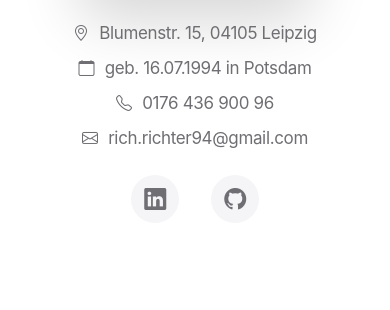
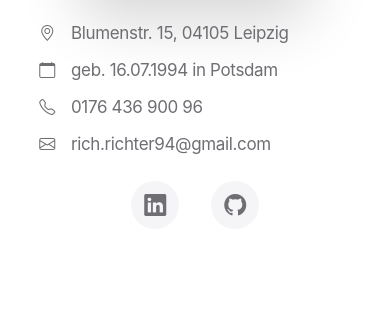
Before and after one commit to rischuhm/portfolio, an Eleventy site: page src/index.njk in a window 390 px wide. Shown: the part 522-832 px from the top of the page. Built offline with nearby package versions, Linux system fonts and the light colour scheme; Eleventy itself is replaced by a stand-in of ours; files that its build step writes are made by us from their sources; no server answers; a web font is replaced by a local one.

Commit message:
Mobile hero meta: align icons vertically in a column

```diff
--- a/src/styles/main.css
+++ b/src/styles/main.css
@@ -534,6 +534,28 @@ a:hover {
     aspect-ratio: 1 / 1;
     margin: 0 auto;
   }
+
+  .hero__meta {
+    flex-direction: column;
+    align-items: center;
+    gap: 12px;
+  }
+
+  .hero__meta span,
+  .hero__meta a {
+    display: flex;
+    align-items: center;
+    justify-content: flex-start;
+    width: 100%;
+    max-width: 320px;
+  }
+
+  .hero__meta .bi {
+    width: 24px;
+    text-align: center;
+    margin-right: 12px;
+    flex-shrink: 0;
+  }
 }
 
 @media (max-width: 768px) {
```
